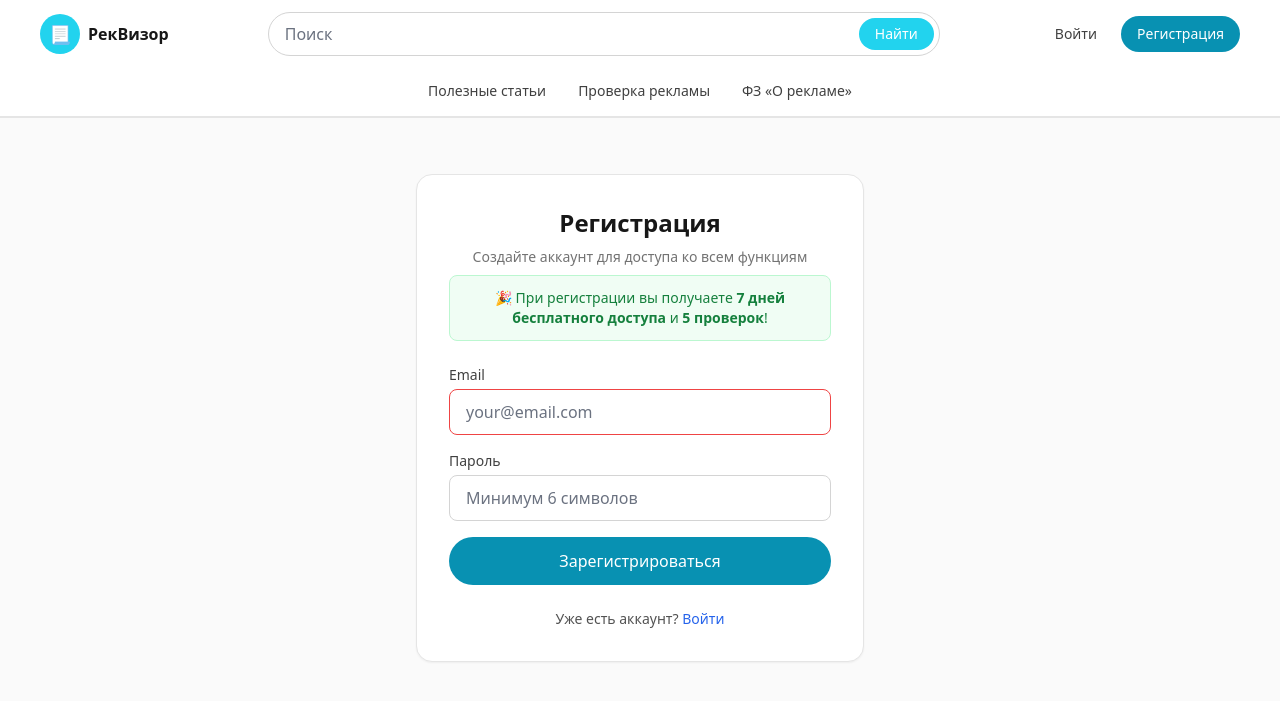
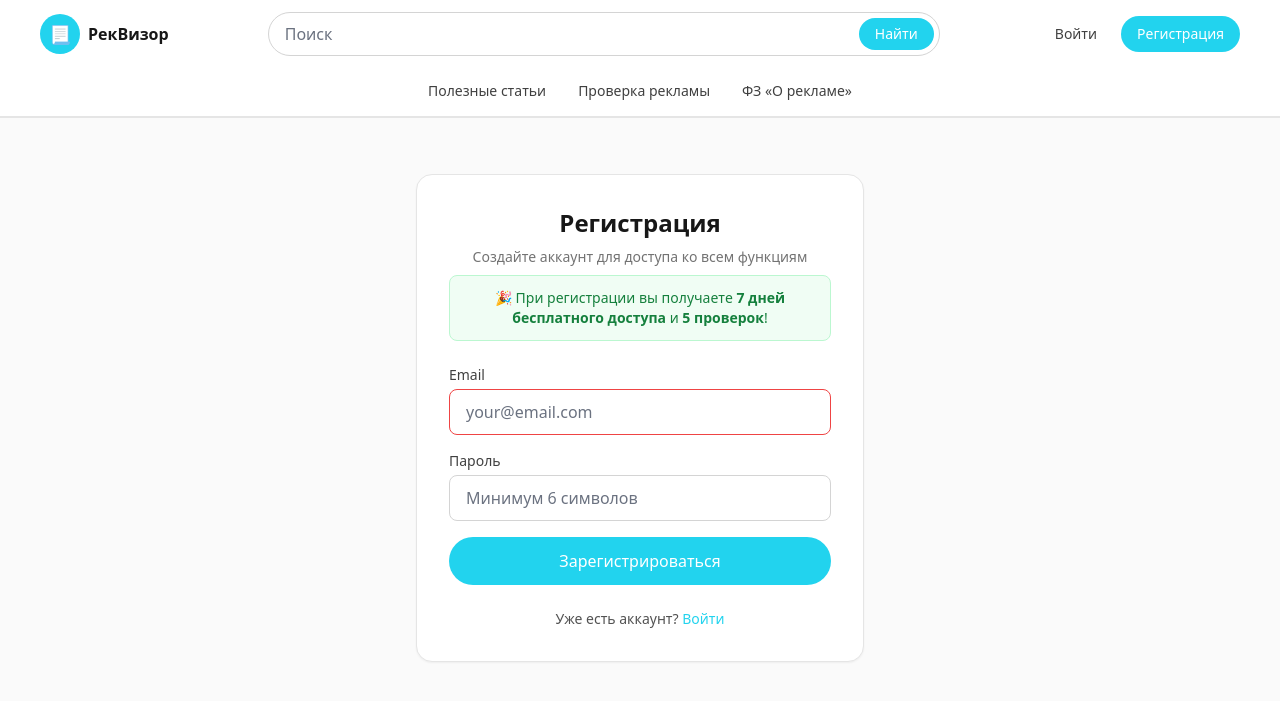
Before and after one commit to YrWaifu/Consultant, a FastAPI app: page /v2/auth/register in a window 1280 px wide. Shown: the top 701 px of the page. Run offline with FastAPI, Linux system fonts and the light colour scheme; style sheets or scripts are compiled from the project's sources; parts of the project's set-up code (start-up, migrations or seed data) failed here and were passed over; some libraries are stand-ins or nearby versions.

Commit message:
recolored registration

```diff
--- a/backend/app/templates/components/header.html
+++ b/backend/app/templates/components/header.html
@@ -51,7 +51,7 @@
                         <a href="{{ url_for('web_v2_login') }}" class="px-4 py-2 text-sm font-medium text-neutral-700 hover:text-neutral-900">
                             Войти
                         </a>
-                        <a href="{{ url_for('web_v2_register') }}" class="px-4 py-2 text-sm font-medium bg-cyan-600 text-white rounded-full hover:bg-cyan-700">
+                        <a href="{{ url_for('web_v2_register') }}" class="px-4 py-2 text-sm font-medium bg-cyan-400 text-white rounded-full hover:bg-cyan-600">
                             Регистрация
                         </a>
                     </div>
--- a/backend/app/templates/pages/login_v2.html
+++ b/backend/app/templates/pages/login_v2.html
@@ -57,7 +57,7 @@
             <!-- Кнопка входа -->
             <button
                 type="submit"
-                class="w-full rounded-full bg-cyan-600 px-6 py-3 text-white font-medium hover:bg-cyan-700 transition"
+                class="w-full rounded-full bg-cyan-400 px-6 py-3 text-white font-medium hover:bg-cyan-600 transition"
             >
                 Войти
             </button>
@@ -66,7 +66,7 @@
         <!-- Ссылка на регистрацию -->
         <div class="mt-6 text-center text-sm text-neutral-600">
             Нет аккаунта?
-            <a href="{{ url_for('web_v2_register') }}" class="text-blue-600 hover:text-blue-950 font-medium">
+            <a href="{{ url_for('web_v2_register') }}" class="text-cyan-400 hover:text-cyan-600 font-medium">
                 Зарегистрироваться
             </a>
         </div>
--- a/backend/app/templates/pages/register_v2.html
+++ b/backend/app/templates/pages/register_v2.html
@@ -65,7 +65,7 @@
             <!-- Кнопка регистрации -->
             <button
                 type="submit"
-                class="w-full rounded-full bg-cyan-600 px-6 py-3 text-white font-medium hover:bg-cyan-700 transition"
+                class="w-full rounded-full bg-cyan-400 px-6 py-3 text-white font-medium hover:bg-cyan-600 transition"
             >
                 Зарегистрироваться
             </button>
@@ -74,7 +74,7 @@
         <!-- Ссылка на вход -->
         <div class="mt-6 text-center text-sm text-neutral-600">
             Уже есть аккаунт?
-            <a href="{{ url_for('web_v2_login') }}" class="text-blue-600 hover:text-blue-950 font-medium">
+            <a href="{{ url_for('web_v2_login') }}" class="text-cyan-400 hover:text-cyan-600 font-medium">
                 Войти
             </a>
         </div>
```
